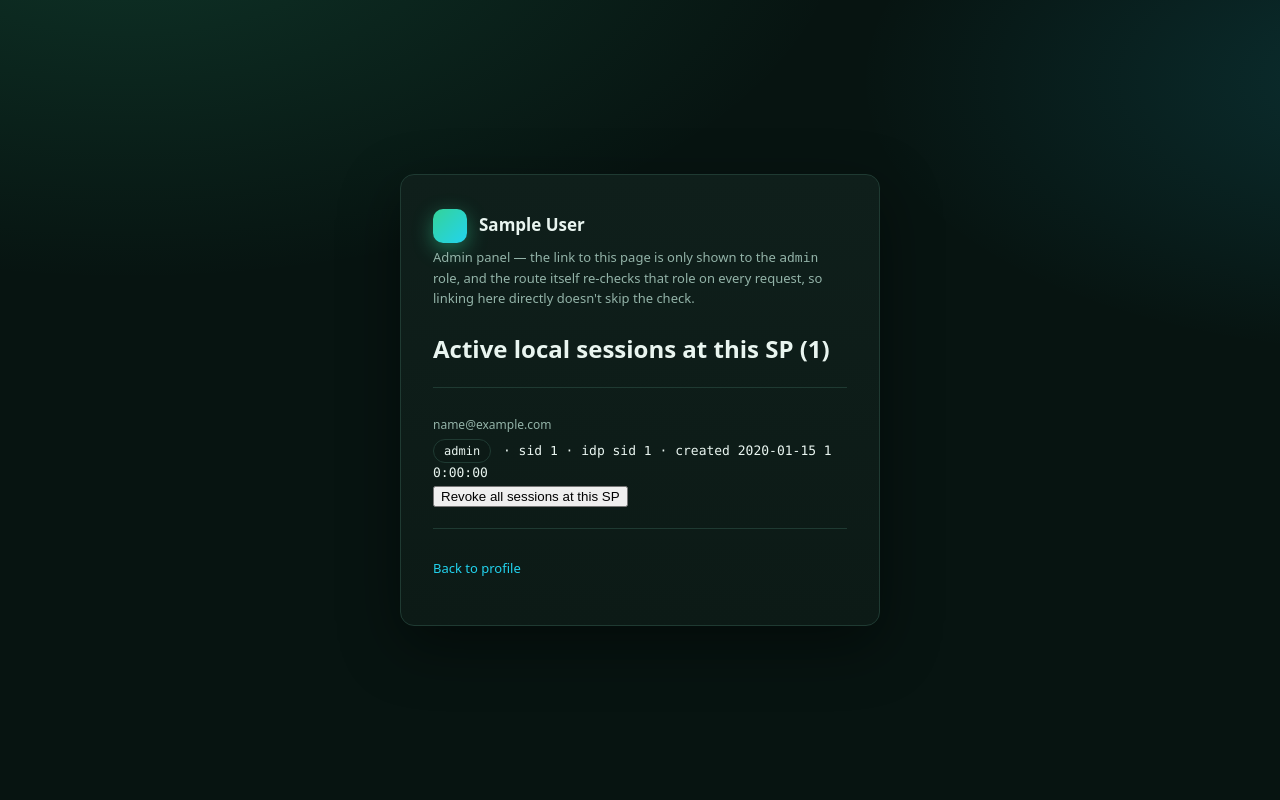
After one commit to livingcurious/Federated-Identity, a Python web app: template src/fabric/sp/templates/admin.html in a window 1280 px wide. The commit adds this page. Run offline with Jinja, Linux system fonts and the light colour scheme; the template is opened without the code that fills it: most values are stand-ins (such as "Sample title", 1, 10 or a date in 2020).

Commit message:
Add SP admin panel and two non-admin seeded users
GET /admin (session list) and POST /admin/revoke-all are added to the SP,
restricted to the admin role: the link is hidden from non-admins in the UI,
and both routes independently re-check the role server-side, so the check
isn't bypassable by hitting the URL directly. Denials and the revoke action
are audited (sp.admin.access_denied, sp.admin.sessions_revoked).

Seeds marie@example.com and linus@example.com with role=user (no admin) to
demonstrate the check correctly denying non-admins.

```diff
--- a/src/fabric/common/audit.py
+++ b/src/fabric/common/audit.py
@@ -58,6 +58,8 @@ class Event:
     SP_JWKS_REFRESHED = "sp.jwks.refreshed"
     SP_BACKCHANNEL_RECEIVED = "sp.backchannel.received"
     SP_BACKCHANNEL_REJECTED = "sp.backchannel.rejected"
+    SP_ADMIN_ACCESS_DENIED = "sp.admin.access_denied"
+    SP_ADMIN_SESSIONS_REVOKED = "sp.admin.sessions_revoked"
 
 
 # --------------------------------------------------------------------------- #
--- a/src/fabric/seed.py
+++ b/src/fabric/seed.py
@@ -35,6 +35,9 @@ _SEED_USERS: tuple[tuple[str, str, str, str, list[str]], ...] = (
     ("user-ada", "ada@example.com", "correct horse battery", "Ada Lovelace", ["user", "engineer"]),
     ("user-grace", "grace@example.com", "hopper-admin-2024", "Grace Hopper", ["user", "admin"]),
     ("user-alan", "alan@example.com", "turing-test-pass", "Alan Turing", ["user"]),
+    # Non-admin — used to demonstrate the SP admin panel correctly denying access.
+    ("user-marie", "marie@example.com", "curie-radium-1903", "Marie Curie", ["user"]),
+    ("user-linus", "linus@example.com", "torvalds-penguin", "Linus Torvalds", ["user"]),
 )
 
 
--- a/src/fabric/sp/service/sessions.py
+++ b/src/fabric/sp/service/sessions.py
@@ -58,6 +58,12 @@ class SPSessionService:
     async def revoke_by_idp_sid(self, idp_sid: str) -> int:
         return await self._repo.revoke_by_idp_sid(idp_sid)
 
+    async def list_active(self) -> list[SPSessionRow]:
+        return await self._repo.all_active()
+
+    async def revoke_all(self) -> int:
+        return await self._repo.revoke_all_active()
+
     @staticmethod
     def to_public_user(row: SPSessionRow) -> PublicUser:
         return PublicUser(sub=row.subject, email=row.email, name=row.name, roles=list(row.roles))
--- /dev/null
+++ b/src/fabric/sp/templates/admin.html
@@ -0,0 +1,37 @@
+<!doctype html>
+<html lang="en">
+<head>
+  <meta charset="utf-8" />
+  <meta name="viewport" content="width=device-width, initial-scale=1" />
+  <title>Admin · {{ app.display_name }}</title>
+  <link rel="stylesheet" href="/static/styles.css" />
+</head>
+<body>
+  <main class="card">
+    <div class="brand"><span class="dot"></span><h1>{{ app.display_name }}</h1></div>
+    <p class="sub">Admin panel — the link to this page is only shown to the
+      <code>admin</code> role, and the route itself re-checks that role on every
+      request, so linking here directly doesn't skip the check.</p>
+
+    <h2>Active local sessions at this SP ({{ sessions|length }})</h2>
+    <dl class="claims">
+      {% for s in sessions %}
+      <dt>{{ s.email }}</dt>
+      <dd>
+        {% for r in s.roles %}<span class="pill">{{ r }}</span>{% endfor %}
+        · sid <code>{{ s.sid }}</code> · idp sid <code>{{ s.idp_sid }}</code>
+        · created {{ s.created_at }}
+      </dd>
+      {% else %}
+      <dd>No active sessions.</dd>
+      {% endfor %}
+    </dl>
+
+    <form method="post" action="/admin/revoke-all">
+      <button type="submit">Revoke all sessions at this SP</button>
+    </form>
+
+    <div class="links"><p><a href="/profile">Back to profile</a></p></div>
+  </main>
+</body>
+</html>
--- a/src/fabric/sp/templates/home.html
+++ b/src/fabric/sp/templates/home.html
@@ -17,6 +17,7 @@
       <div class="links">
         <p class="muted">Already signed in across the fabric — try another app:</p>
         {% for other in others %}<p>→ <a href="{{ other.base_url }}">{{ other.display_name }}</a></p>{% endfor %}
+        {% if is_admin %}<p>→ <a href="/admin">Admin panel</a></p>{% endif %}
         <p><a href="/logout">Sign out</a></p>
       </div>
     {% else %}
--- a/src/fabric/sp/templates/profile.html
+++ b/src/fabric/sp/templates/profile.html
@@ -23,6 +23,7 @@
 
     <div class="links">
       {% for other in others %}<p>→ <a href="{{ other.base_url }}">Open {{ other.display_name }}</a> (no new login)</p>{% endfor %}
+      {% if is_admin %}<p>→ <a href="/admin">Admin panel</a></p>{% endif %}
       <p><a href="/logout">Sign out everywhere</a></p>
     </div>
   </main>
```
Also changed, not shown: src/fabric/sp/api/routes.py (+84 -2 lines), src/fabric/sp/persistence/repositories.py (+15 -0 lines), src/fabric/sp/templates/forbidden.html (added, +17 -0 lines), README.md.
